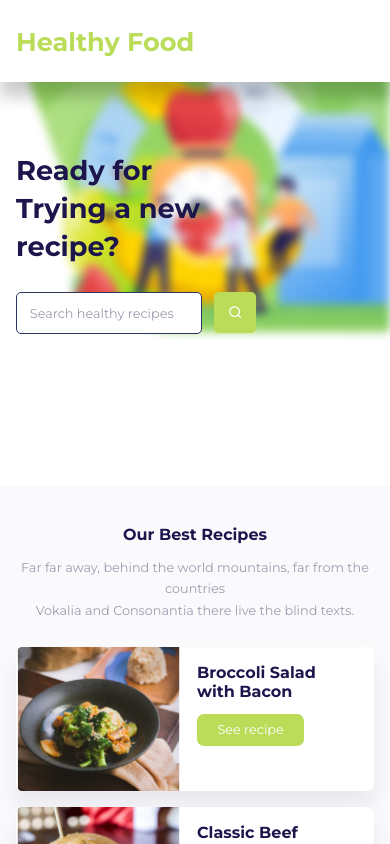
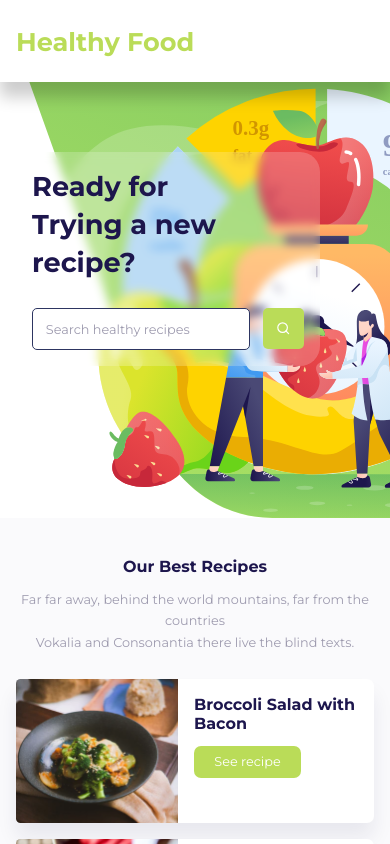
Before and after one commit to Hudsonhfreitas/Healthy-food, a React (Create React App) app: page / in a window 390 px wide. Shown: the top 844 px of the page. Built offline with nearby package versions, Linux system fonts and the light colour scheme.

Commit message:
feat: responsive Hero and Header

```diff
--- a/src/components/HeroSection/index.tsx
+++ b/src/components/HeroSection/index.tsx
@@ -15,8 +15,6 @@ export function HeroSection() {
                         </button>
                     </S.Search>
                 </S.LeftArea>
-                <S.Image>
-                </S.Image>
             </S.Content>
         </S.Container>
     )
--- a/src/components/HeroSection/styles.ts
+++ b/src/components/HeroSection/styles.ts
@@ -12,12 +12,27 @@ export const Content = styled.div`
     margin: 0 auto;
     padding: 19rem 2rem;
     height: 100%;
+    background: url(${IllustrationImg}) right top no-repeat ;
+    background-size: contain;
 
     display: flex;
     align-items: center;
 
     h1 {
         color: var(--text-primary);
+    }
+
+    @media(max-width: 770px) {
+        background-position: 170%;
+    }
+
+    @media(max-width: 670px) {
+        background-position: 290%;
+    }
+
+    @media(max-width: 630px) {
+        background-position: initial;
+        background-size: cover;
     }
 `
 export const LeftArea = styled.div`
@@ -29,21 +44,13 @@ export const LeftArea = styled.div`
     @media (max-width: 820px) {
         max-width: 30rem;
     }
-`
 
-export const Image = styled.div`
-    height: 95%;
-    width: 100%;
-    background: url(${IllustrationImg}) right top no-repeat ;
-    background-size: contain;
-    position: absolute;
-    top: 0;
-    right: 0;
-
-    @media (max-width: 820px) {
-        width: 100%;
-        height: 100%;
-        filter: blur(5px);
+    @media(max-width: 630px) {
+        padding: 2rem;
+        background: rgba(255,255,255, 0.2);
+        max-width: 85%;
+        backdrop-filter: blur(5px);
+        border-radius: 20px;
     }
 `
 
--- a/src/components/RecipesSection/RecipeItem/styles.ts
+++ b/src/components/RecipesSection/RecipeItem/styles.ts
@@ -17,9 +17,7 @@ export const Container = styled.li`
     }
 
     img {
-        width: 100%;
         height: 100%;
-        max-width: 253px;
     }
 
     div {
@@ -27,6 +25,8 @@ export const Container = styled.li`
         text-align: left;
         width: 100%;
         height: 100%;
+        flex: 1 0 0;
+
         h3 {
             color: var(--text-primary);
         }
@@ -35,9 +35,6 @@ export const Container = styled.li`
     @media (max-width: 860px) {
         height: 18rem;
 
-        img {
-            max-width: 165px;
-        }
         div {
             padding: 2rem 2rem;
             h3 {
@@ -49,6 +46,7 @@ export const Container = styled.li`
     @media (max-width: 680px) {
         br {
             display: none
+        }
     }
 
 `
```
